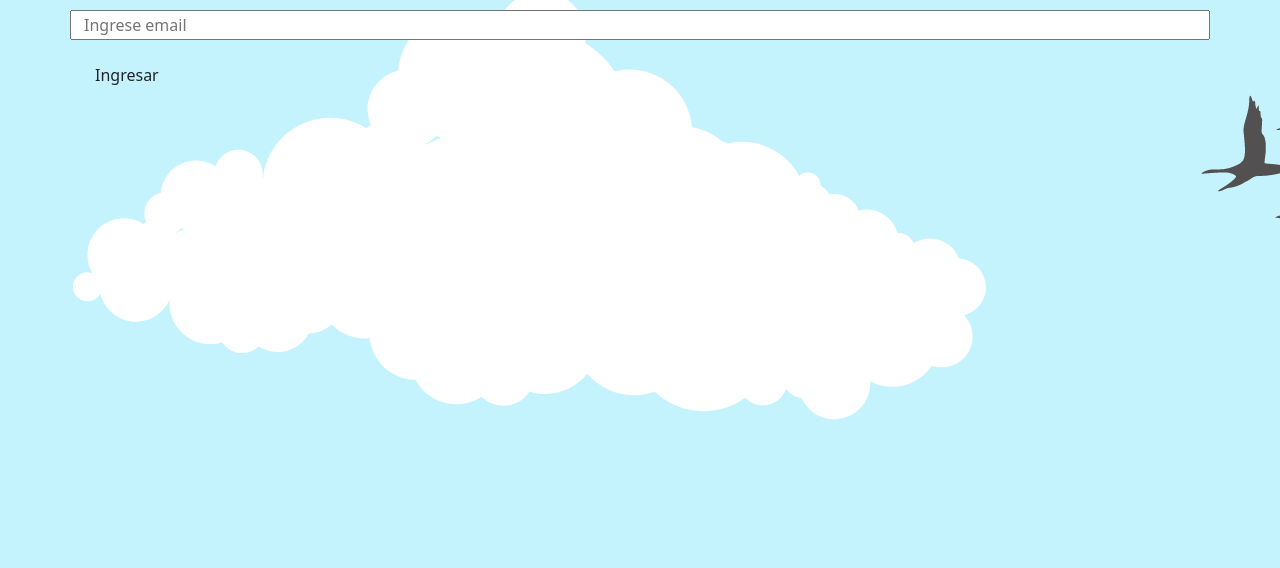
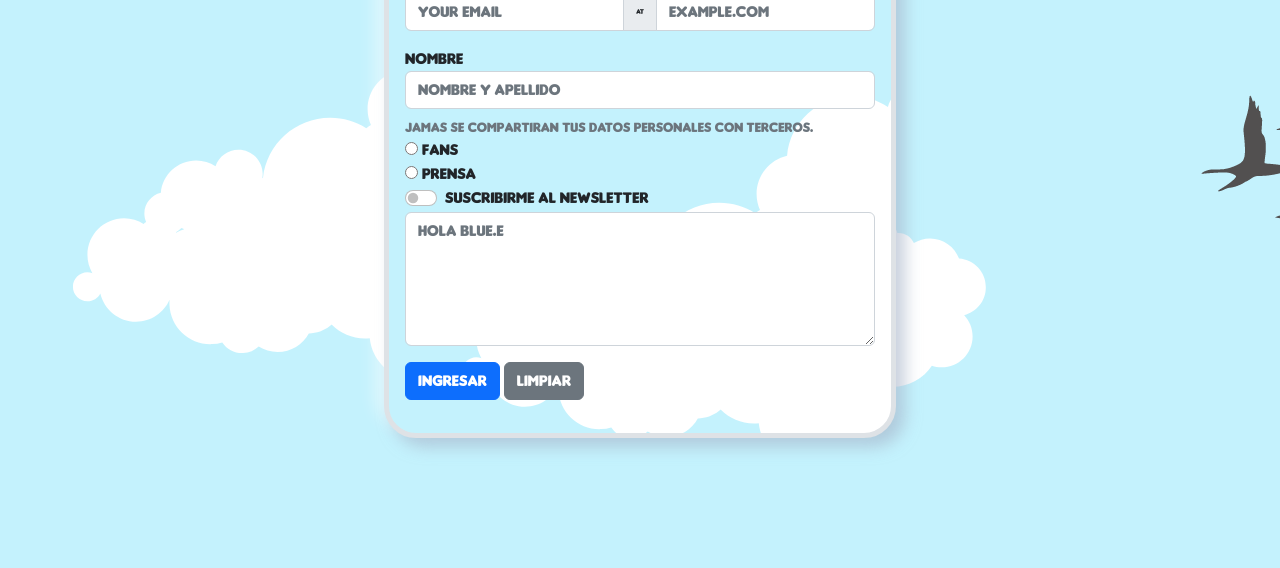
Before and after one commit to MEX324/BLUE.E-G.Riera-C44050, a plain HTML site: page pages/contact.html in a window 1280 px wide. Shown: the part 154-722 px from the top of the page. Drawn offline with nearby package versions, Linux system fonts and the light colour scheme; files whose address does not match are found by name.

Commit message:
termino mi formulario y doy por finalizado la pagina contacto

```diff
--- a/css/boot.css
+++ b/css/boot.css
@@ -33,7 +33,6 @@ body {
 
 
 /* ESTILO DE HEADER */
-
 header {
     background: var(--background);
     height: 10vh;
@@ -51,11 +50,9 @@ header #logo {
     box-shadow: 0 5px 5px 0 rgba(0, 0, 0, 0.9);
     filter: none;
   }
-
   .desktopMenu , .desktopUl , .desktopLi{
     display: flex;
   }
-
   .desktopMenu li a{
 
     color: rgb(0, 0, 0);
@@ -73,7 +70,6 @@ header #logo {
   a{
     cursor: pointer;
   }
-
 .desktopUl{
   padding: 0;
 }
@@ -88,7 +84,6 @@ header #logo {
   .desktopMenu ul li #about:hover {
   background: var(--about);
   }
-
   .desktopMenu ul li #disc:hover {
   background: var(--disc);
   }
@@ -100,12 +95,10 @@ header #logo {
   }
 
 /* ANIMACION HEADER */
-
 @keyframes animation_menu {
     0%{ transform: translateY(-250px);}
     100% { transform: translateY(0px);}
   }
-
   /* MAIN */
 
   #main {
@@ -117,7 +110,6 @@ header #logo {
 img {
     max-width: 100%;
   }
-
   .player {
    /* width: 60vh; */
      height: 70vh;
@@ -132,11 +124,7 @@ img {
          -9px -9px 16px rgba(255, 255, 255, 0.5);
        animation-name: animation_player;
        animation-duration: 5s;
-
-
    }
-
-
      .playerBtn {
        cursor: pointer;
        height: 50px;
@@ -235,6 +223,30 @@ img {
     75% {    background: rgba(64, 224, 208, 0.651); }
     100% {    background: turquoise; }
 
+  }
+
+
+  /* STILE CONTACTO */
+
+  #formulario {
+    font-family: "Menu";
+    animation-name: animation_formulario;
+    animation-duration: 5s;
+    background-image: var(--background-image);
+    box-shadow: 9px 9px 16px rgba(163, 177, 198, 0.6),
+    -9px -9px 16px rgba(255, 255, 255, 0.5);
+  }
+
+  /* ANIMACION CONTACTO */
+
+
+  @keyframes animation_formulario {
+    0% {opacity: 0%;
+    }
+
+    100% {    opacity: 100%;
+
+  }
   }
 
   /* ESTILO DE FOOTER */
--- a/pages/contact.html
+++ b/pages/contact.html
@@ -6,10 +6,10 @@
     <meta name="viewport" content="width=device-width, initial-scale=1">
     <link rel="stylesheet" href="../css/boot.css">
     <script src="https://kit.fontawesome.com/1d0674b0a8.js" crossorigin="anonymous"></script>
-    <link rel="apple-touch-icon" sizes="180x180" href="./assets/images/favicon/android-chrome-512x512.png">
-    <link rel="icon" type="image/png" sizes="32x32" href="./assets/images/favicon/favicon-32x32.png">
-    <link rel="icon" type="image/png" sizes="16x16" href="./assets/images/favicon/favicon-16x16.png">
-    <link rel="manifest" href="./assets/images/favicon/site.webmanifest">
+    <link rel="apple-touch-icon" sizes="180x180" href="../assets/images/favicon/android-chrome-512x512.png">
+    <link rel="icon" type="image/png" sizes="32x32" href="../assets/images/favicon/favicon-32x32.png">
+    <link rel="icon" type="image/png" sizes="16x16" href="../assets/images/favicon/favicon-16x16.png">
+    <link rel="manifest" href="../assets/images/favicon/site.webmanifest">
     <link href="https://cdn.jsdelivr.net/npm/bootstrap@5.2.1/dist/css/bootstrap.min.css" rel="stylesheet"
       integrity="sha384-iYQeCzEYFbKjA/T2uDLTpkwGzCiq6soy8tYaI1GyVh/UjpbCx/TYkiZhlZB6+fzT" crossorigin="anonymous">
     <title>BLUE.E MUSIC</title>
@@ -66,18 +66,43 @@
 
     <!-- FIN DEL HEADER -->
     <!-- INICIO MAIN -->
-    <main id="main">
-      <div class="container">
-        <h2>Contactanos</h2>
-        <form action="#">
-          <div class="row mb-3">
-            <label for="inputEmail3" class="col-sm-2 col-form-label">Email:</label>
-            <input type="email" class="fomr-control" id="email" placeholder="Ingrese email"
-            name="email">
-          </div>
-          <button type="submit" class="btn btn-default">Ingresar</button>
-        </form>
-      </div>
+    <main class="d-flex justify-content-center" id="main">
+          <div class="card col-sm-5 p-3  rounded-5 border border-5" style="width: 32rem; height: 32rem;" id="formulario">
+
+              <h2>Contactanos</h2>
+              <form action="#">
+                <div class="input-group mb-3">
+                  <input type="text" class="form-control" placeholder="Your email" aria-label="Your email" aria-describedby="basic-addon2">
+                  <span class="input-group-text" id="arroba">@</span>
+                  <input type="text" class="form-control" placeholder="example.com" aria-label="example.com" aria-describedby="basic-addon2">
+                </div>
+                <div class="mb-2">
+                  <label for="nombre">Nombre</label>
+                  <input type="text" class="form-control" name="nombre" id="nombre" placeholder="Nombre y Apellido">
+                </div>
+                      <div id="emailHelp" class="form-text">Jamas se compartiran tus datos personales con terceros.</div>
+
+                    <div class="formCheck">
+                      <input class="formCheckInput" type="radio" name="flexRadioDefault" id="flexRadioDefault1">
+                      <label class="formCheckLabel" for="flexRadioDefault1">Fans</label>
+                    </div>
+                    <div class="formCheck">
+                      <input class="formCheckInput" type="radio" name="flexRadioDefault" id="flexRadioDefault2">
+                      <label class="formCheckLabel" for="flexRadioDefault2">Prensa</label>
+                    </div>
+                    <div class="form-check form-switch">
+                      <input class="form-check-input" type="checkbox" role="switch" id="flexSwitchCheckDefault">
+                      <label class="form-check-label" for="flexSwitchCheckDefault">Suscribirme al Newsletter</label>
+                    </div>
+                    <div class="mb-3">
+                      <textarea class="form-control" id="exampleFormControlTextarea1" rows="5" placeholder="Hola Blue.e"></textarea>
+                    </div>
+                    <button type="submit" class="btn btn-primary">Ingresar</button>
+                    <button type="reset" class="btn btn-secondary">Limpiar</button>
+              </form>
+            </div>
+      </main>
+
         <!-- <form action="" method="post" class="formulario">
            <fieldset>
                <legend>Contactanos</legend>
@@ -107,7 +132,7 @@
            </fieldset>
 
         </form> -->
-       </main>
+
 <!-- FIN MAIN  -->
 <!-- INICIO FOOTER -->
 <footer class="container-fluid text-center" id="footer">
```
